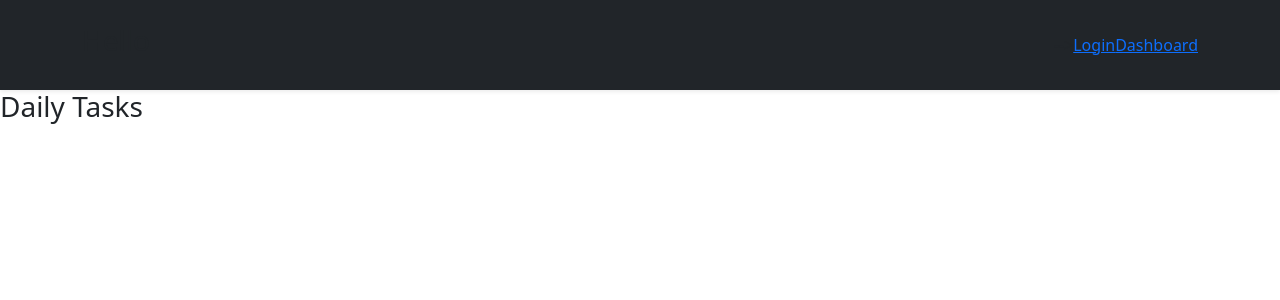
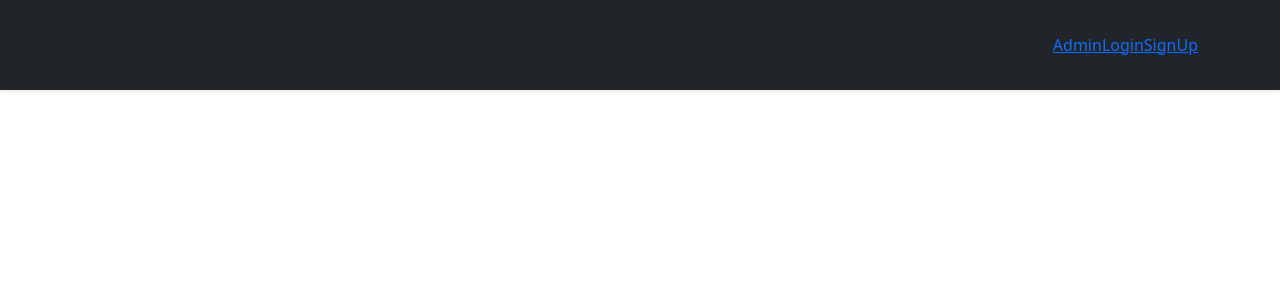
Before and after one commit to neshmasood/family-banking-django, a Django app: page /tasks/ in a window 1280 px wide. Shown: the top 300 px of the page. Run offline with Django 4.2, Linux system fonts and the light colour scheme; data that the repository does not hold is empty.

Commit message:
minor tweaks the base.hml and the landing page

```diff
--- a/main_app/templates/base.html
+++ b/main_app/templates/base.html
@@ -17,21 +17,41 @@
     <nav class="navbar navbar-expand-md py-4 navbar-dark bg-dark shadow-sm">
         <div class="container">
             <h3>Hello</h3>
-            <ul class="navbar-nav mr-auto"> -->
-                <!-- <li class="nav-item active">
+            <ul class="navbar-nav mr-auto">
+                <li class="nav-item active">
                     <a href="/admin">Admin</a>
+                </li>
+                {% if user.is_authenticated %}
+
+                <!-- <li class="nav-item">
+                    <a class="navbar-link" href="/">Dashboard</a>
                 </li> -->
+                <li class="nav-item active">
+                    <a href="{% url 'profile' user.username %}">Hello, {{ user.username }}</a>
+                </li>
+                <!-- <h5>Hello, {{ user.username }}</h5> -->
+                <li class="nav-item active">
+                    <a href="{% url 'logout' %}">LogOut</a>
+                </li>
+                <li class="nav-item active">
+                    <a href="/tasks">Tasks</a>
+                </li>
+                <li class="nav-item active">
+                    <a href="{% url 'task_create' %}">Add Task</a>
+                </li>
+                <li class="nav-item">
+                    <a class="navbar-link active" href="{% url 'dashboard' %}">Dashboard</a>
+                </li>
+                {% else %}
                 <li class="nav-item">
                     <a class="navbar-link active" href="{% url 'login' %}">Login</a>
-                  </li>
-                  <li class="nav-item">
-                    <a class="navbar-link active" href="{% url 'dashboard' %}">Dashboard</a>
-                  </li>
+                </li>
+                <li class="nav-item">
+                    <a class="navbar-link active" href="{% url 'signup' %}">SignUp</a>
+                </li>
+                {% endif %}
             </ul>
         </div>
     </nav>
 
-
-    {% block content %}
-    {% endblock %}
 </body>
--- a/main_app/templates/landing_page.html
+++ b/main_app/templates/landing_page.html
@@ -9,6 +9,10 @@ Family Banking System
     <h5>Welcome to Family Banking. This is an app where you can setup a family account and manage tasks and allowance for your child(ren) </h5>
     <p>Once, you have signed up, please log In to set your family account up and running!</p>
 </div>
+<div class="card">
+    <h6>Create an account using the link below!</h6>
+    <a class="" href="{% url 'signup' %}">SignUp</a>
+</div>
 
 
 
--- a/main_app/templates/tasklist.html
+++ b/main_app/templates/tasklist.html
@@ -10,6 +10,10 @@ List of Tasks
 <h3>{{header}}</h3>
     {% for task in tasks %}
 
+    <a href="{% url 'task_detail' task.pk %}">
+        <h6>Name: {{task.name}}</h6>
+    </a>
+
 
     <h6>Name: {{task.name}}</h6>
     <h6>Amount: {{task.amount}} </h6>
@@ -17,7 +21,9 @@ List of Tasks
     <h6>Description: {{task.description}} </h6>
     <h6>Task Status: {{task.task_status}} </h6>
     <h6>Task Approval: {{task.task_approval}} </h6>
-
+     <p>Created by:
+        <a href="/user/{{ task.user.username }}">{{ task.user.username }}</a>
+    </p>
 
     {% endfor %}
 
--- a/main_app/urls.py
+++ b/main_app/urls.py
@@ -9,7 +9,7 @@ urlpatterns = [
     path('user/<username>/', views.profile, name='profile'),
     path('dashboard/', views.Dashboard.as_view(), name="dashboard"),
     path('tasks/', views.TaskList.as_view(), name="task_list"),
-     path('tasks/new/', views.TaskCreate.as_view(), name="task_create"),
+    path('tasks/new/', views.TaskCreate.as_view(), name="task_create"),
     path('tasks/<int:pk>/', views.TaskDetail.as_view(), name="task_detail"),
     path('tasks/<int:pk>/update', views.TaskUpdate.as_view(), name="task_update"),
     path('tasks/<int:pk>/delete', views.TaskDelete.as_view(), name="task_delete"),
--- a/main_app/views.py
+++ b/main_app/views.py
@@ -109,7 +109,7 @@ class TaskDetail(DetailView):
 
 class TaskUpdate(UpdateView):
     model = Task
-    fields = ['name', 'amount', 'due_date', 'description', 'task_status', 'task_approval']
+    fields = ['name', 'amount', 'due_date', 'description', 'task_status', 'task_approval', 'user']
     template_name = "task_update.html"
     # success_url = "/tasks/"
     def get_success_url(self):
```
